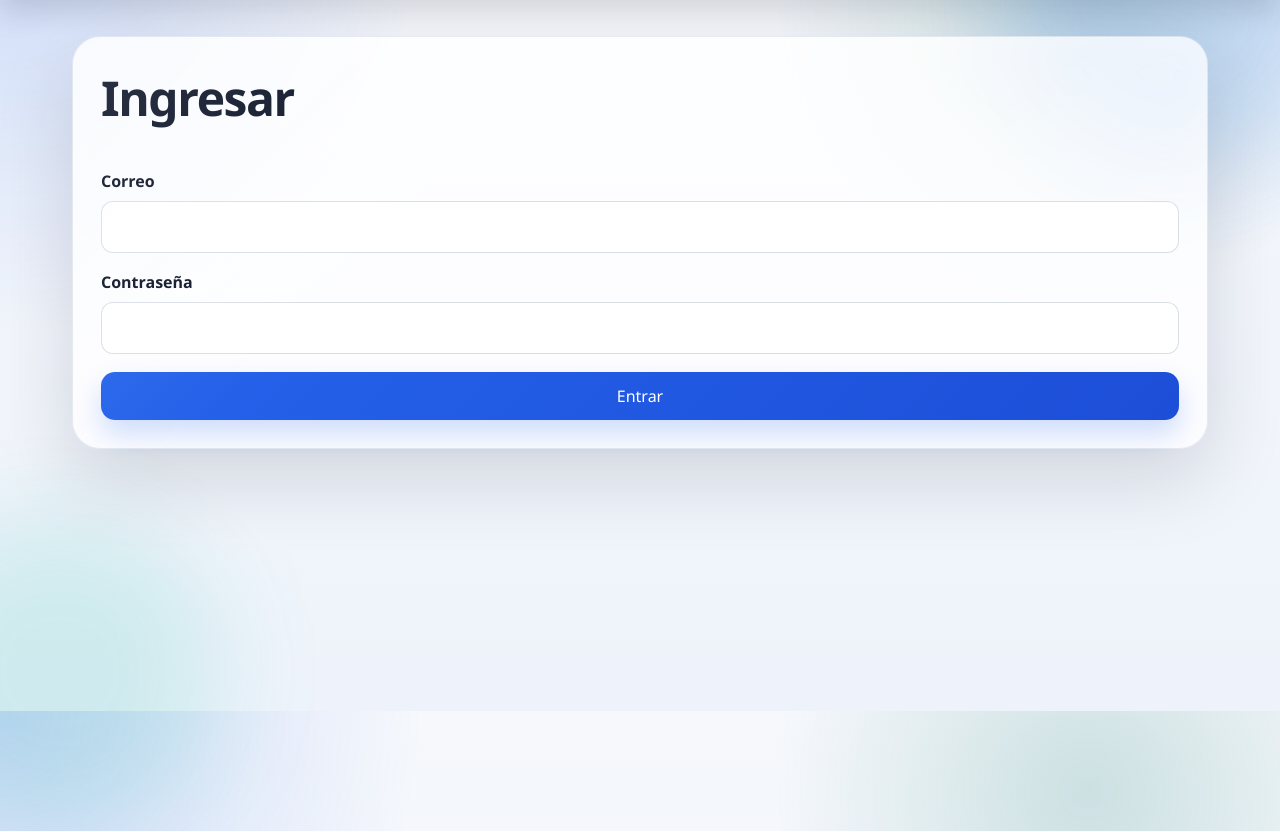
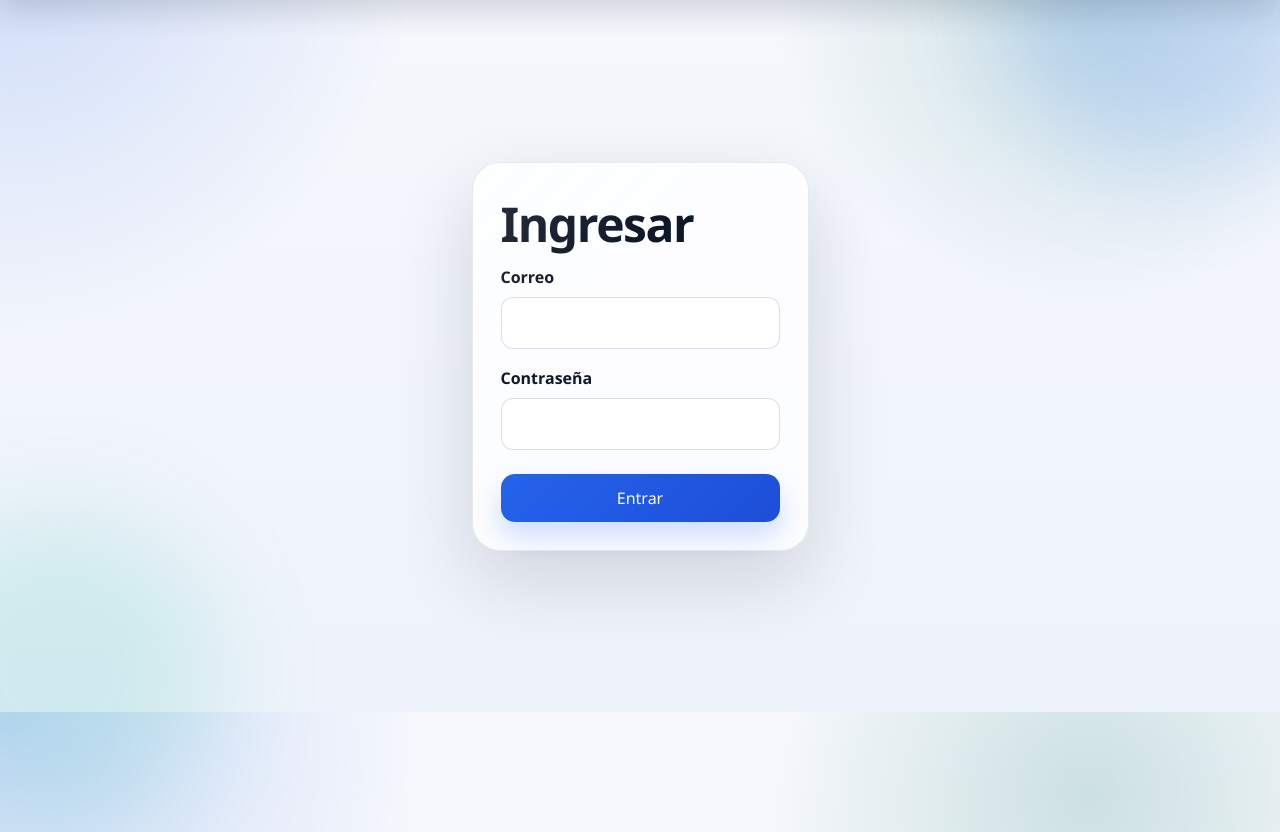
Before and after one commit to jeanpx/fixpe, a PHP site: page /app/login in a window 1280 px wide; the page is wider, and only the part inside the window is pictured. Shown: the part 89-921 px from the top of that part. Run offline with PHP 8.4, Linux system fonts and the light colour scheme.

Commit message:
Mejorar interfaz cliente

```diff
--- a/app/layout.php
+++ b/app/layout.php
@@ -4,7 +4,7 @@ declare(strict_types=1);
 
 require_once __DIR__ . '/bootstrap.php';
 
-function render_header(string $title): void
+function render_header(string $title, string $bodyClass = ''): void
 {
     header('Content-Type: text/html; charset=UTF-8');
     header('Cache-Control: no-store, no-cache, must-revalidate, max-age=0');
@@ -21,7 +21,7 @@ function render_header(string $title): void
   <title><?= e($title) ?> | <?= e(app_name()) ?></title>
   <link rel="stylesheet" href="<?= e(asset_url('styles.css')) ?>">
 </head>
-<body class="page-enter">
+<body class="page-enter<?= $bodyClass !== '' ? ' ' . e($bodyClass) : '' ?>">
   <header class="topbar">
     <a class="brand" href="<?= e(route_url('index.php')) ?>"><?= e(app_name()) ?></a>
     <nav class="topnav">
--- a/app/login.php
+++ b/app/login.php
@@ -29,9 +29,9 @@ if ($_SERVER['REQUEST_METHOD'] === 'POST') {
     redirect('dashboard.php');
 }
 
-render_header('Ingresar');
+render_header('Ingresar', 'body-auth');
 ?>
-<section class="card">
+<section class="card auth-card auth-card-login">
   <h1>Ingresar</h1>
   <form method="post">
     <label>
--- a/app/register.php
+++ b/app/register.php
@@ -95,7 +95,7 @@ if ($_SERVER['REQUEST_METHOD'] === 'POST') {
     redirect('register.php' . ($role !== '' ? '?role=' . rawurlencode($role) : ''));
 }
 
-render_header('Crear cuenta');
+render_header('Crear cuenta', 'body-auth');
 ?>
 <section class="card auth-card auth-card-register">
   <div class="auth-intro">
--- a/app/styles.css
+++ b/app/styles.css
@@ -214,8 +214,21 @@ body::after {
   padding: 36px 22px 80px;
 }
 
+body.body-auth .container {
+  min-height: calc(100vh - 88px);
+  display: grid;
+  align-content: center;
+  gap: 20px;
+  padding-top: 20px;
+  padding-bottom: 20px;
+}
+
 .container > * + * {
   margin-top: 32px;
+}
+
+body.body-auth .container > * + * {
+  margin-top: 0;
 }
 
 .hero,
@@ -633,6 +646,10 @@ tbody tr:hover {
   margin: 0 auto;
 }
 
+.auth-card-login {
+  max-width: 1140px;
+}
+
 .entry-hero {
   max-width: 820px;
 }
@@ -846,6 +863,12 @@ tbody tr:hover {
   .container {
     padding: 26px 16px 64px;
   }
+
+  body.body-auth .container {
+    min-height: calc(100vh - 82px);
+    padding-top: 16px;
+    padding-bottom: 16px;
+  }
 }
 
 @media (max-width: 560px) {
```
